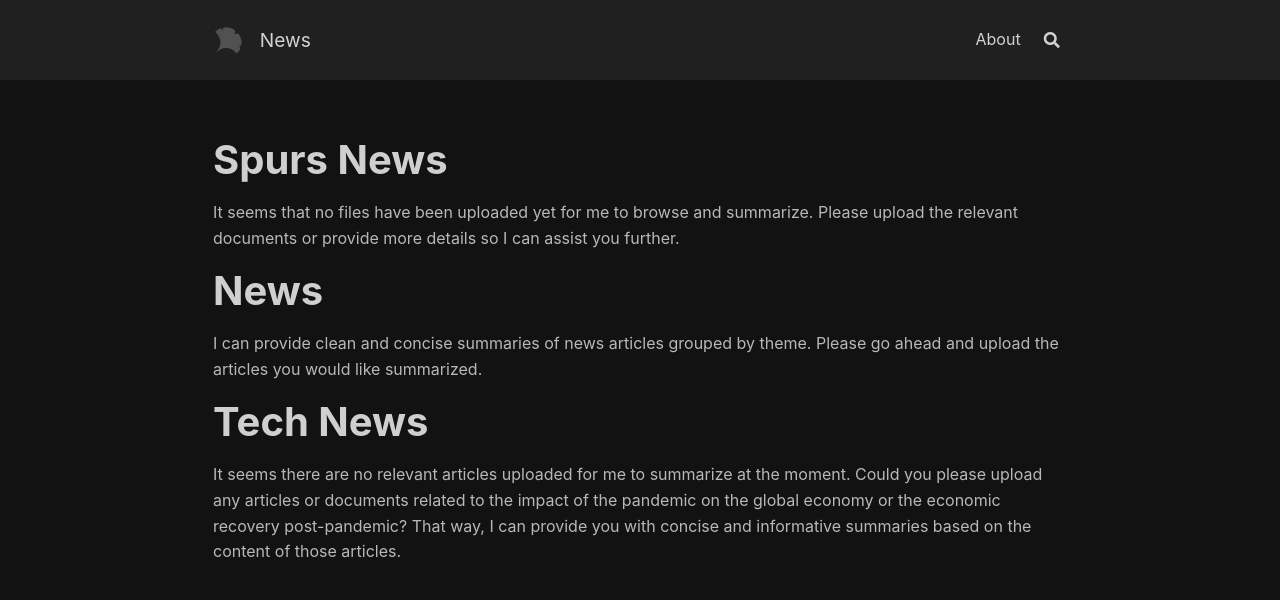
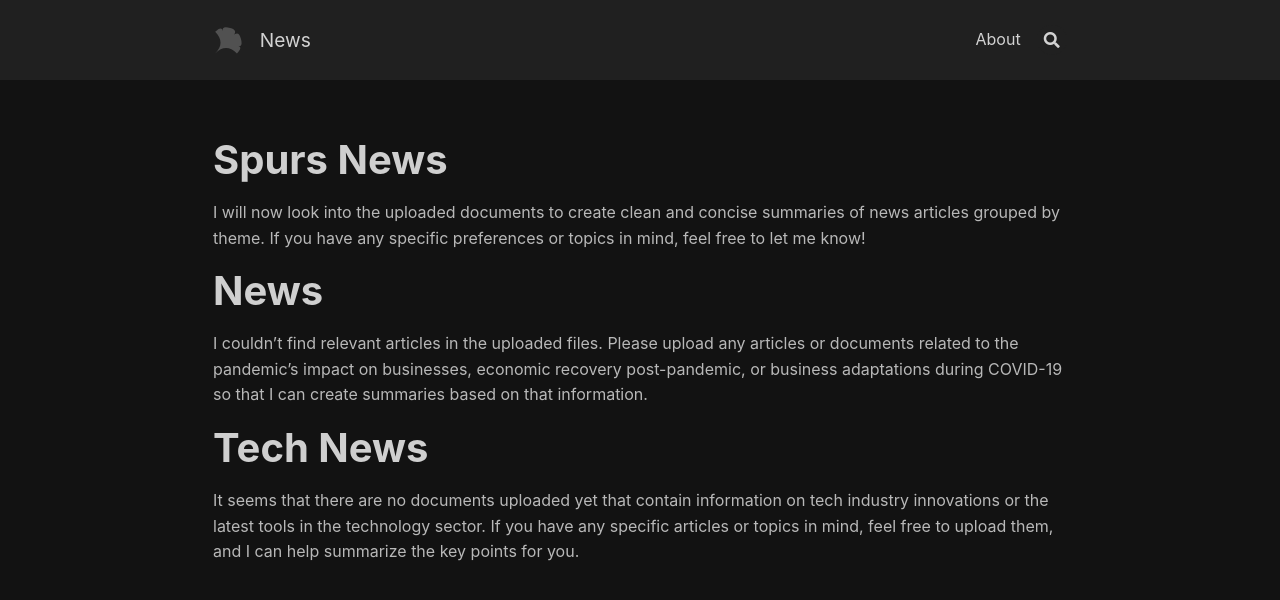
Before and after one commit to jonhadfield/jonhadfield.github.io, a Jekyll site: the page built from index.md, in a window 1280 px wide. Shown: the top 600 px of the page. Built offline with Jekyll 4.4.1, drawn with Linux system fonts in a browser that asks for light colours; nearby versions of some CDN libraries.

Commit message:
update files.

```diff
--- a/index.md
+++ b/index.md
@@ -22,12 +22,12 @@ footer: false
 
 # Spurs News
 
-It seems that no files have been uploaded yet for me to browse and summarize. Please upload the relevant documents or provide more details so I can assist you further.
+I will now look into the uploaded documents to create clean and concise summaries of news articles grouped by theme. If you have any specific preferences or topics in mind, feel free to let me know!
 
 # News
 
-I can provide clean and concise summaries of news articles grouped by theme. Please go ahead and upload the articles you would like summarized.
+I couldn't find relevant articles in the uploaded files. Please upload any articles or documents related to the pandemic's impact on businesses, economic recovery post-pandemic, or business adaptations during COVID-19 so that I can create summaries based on that information.
 
 # Tech News
 
-It seems there are no relevant articles uploaded for me to summarize at the moment. Could you please upload any articles or documents related to the impact of the pandemic on the global economy or the economic recovery post-pandemic? That way, I can provide you with concise and informative summaries based on the content of those articles.
+It seems that there are no documents uploaded yet that contain information on tech industry innovations or the latest tools in the technology sector. If you have any specific articles or topics in mind, feel free to upload them, and I can help summarize the key points for you.
```
